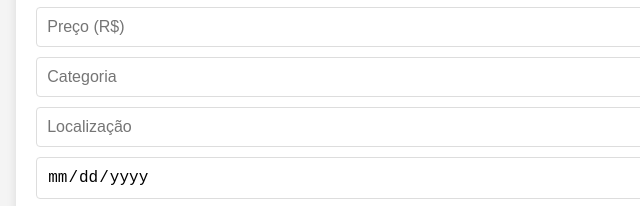
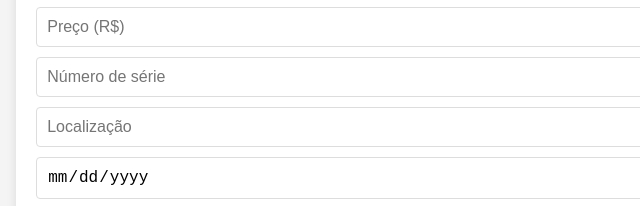
Before and after one commit to Lopeseric09/controle-de-estoque, a plain HTML site: page index.html in a window 1280 px wide. Shown: the part 211-417 px from the top of the page, 0-640 px from the left. Drawn offline with Linux system fonts and the light colour scheme.

Commit message:
Update index.html

```diff
--- a/index.html
+++ b/index.html
@@ -14,7 +14,7 @@
             <input type="text" id="product-name" placeholder="Nome do Produto" required>
             <input type="number" id="product-quantity" placeholder="Quantidade" min="1" required>
             <input type="number" id="product-price" placeholder="Preço (R$)" step="0.01" required>
-            <input type="text" id="product-category" placeholder="Categoria" required>
+            <input type="text" id="product-category" placeholder="Número de série" required>
             <input type="text" id="product-location" placeholder="Localização" required>
             <input type="date" id="product-expiry" required>
             <button id="add-product">Adicionar Produto</button>
```
